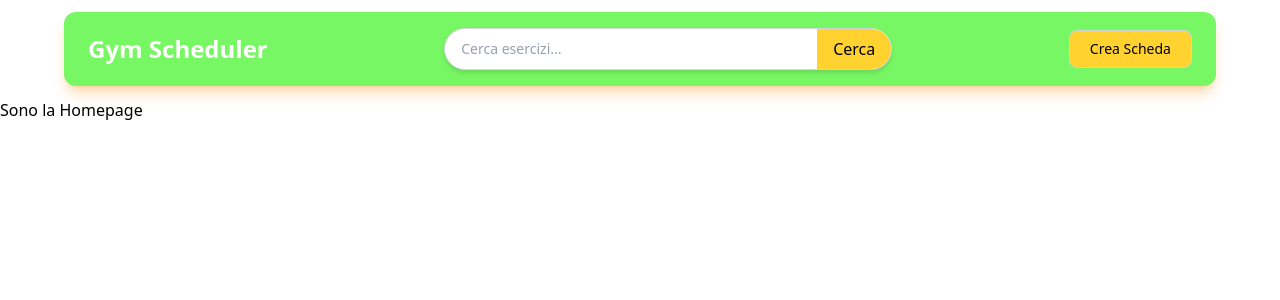
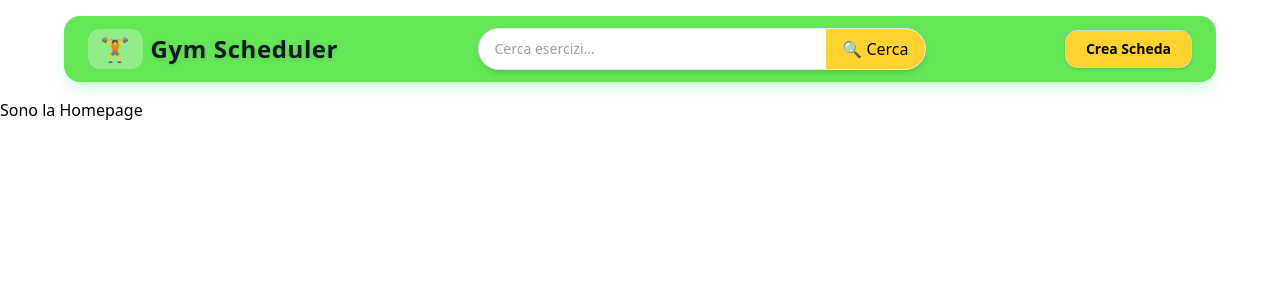
Before and after one commit to Sebastiano-Pizzata/nextjs-gym-exercise-manager, a Next.js app: page / in a window 1280 px wide. Shown: the top 300 px of the page. Built offline with nearby package versions, Linux system fonts and the light colour scheme.

Commit message:
ADD: navbar style changes

```diff
--- a/src/app/layout.tsx
+++ b/src/app/layout.tsx
@@ -16,32 +16,36 @@ export default function RootLayout({
     <html lang="en">
       <body>
 
-        {/* NAVBAR SOPRA AL CONTENUTO */}
-        <nav className="bg-[#78F764] text-white shadow-lg shadow-orange-400/30 sticky top-0 z-50 rounded-xl w-[90%] mx-auto my-3 px-6 py-4 transition-all">
+        <nav className="bg-[#64E657] text-gray-900 sticky top-0 z-50 rounded-2xl w-[90%] mx-auto my-4 px-6 py-3 shadow-lg shadow-green-300/30 backdrop-blur-md transition-all duration-300">
           <div className="max-w-6xl mx-auto flex items-center justify-between flex-wrap gap-4">
 
             {/* Logo */}
-            <div className="text-2xl font-semibold cursor-pointer">
-              Gym Scheduler
+            <div className="text-2xl font-bold tracking-wide cursor-pointer flex items-center gap-2">
+              <span className="px-3 py-1 bg-white/30 rounded-xl backdrop-blur-sm">
+                🏋️
+              </span>
+              <span className="drop-shadow">Gym Scheduler</span>
             </div>
 
             {/* Searchbar */}
             <div className="w-full max-w-md order-3 md:order-none">
-              <div className="flex items-center bg-white border border-gray-300 rounded-full shadow-md">
+              <div className="flex items-center bg-white border border-gray-200 rounded-full shadow-md focus-within:ring-2 focus-within:ring-green-400 transition">
                 <input
                   type="text"
                   placeholder="Cerca esercizi..."
                   className="flex-1 px-4 py-2 text-gray-700 bg-transparent outline-none text-sm"
                 />
-                <button className="bg-amber-300 hover:bg-amber-400 text-black px-4 py-2 rounded-r-full transition">
-                  Cerca
+
+                <button className="flex items-center gap-1 bg-amber-300 hover:bg-amber-400 text-black px-4 py-2 rounded-r-full transition-all font-medium">
+                  🔍
+                  <span className="hidden sm:block">Cerca</span>
                 </button>
               </div>
             </div>
 
-            {/* Bottone */}
+            {/* Button */}
             <div className="flex-shrink-0">
-              <button className="px-5 py-2 bg-amber-300 hover:bg-amber-400 text-black border border-gray-300 rounded-lg text-sm font-medium transition">
+              <button className="px-5 py-2 bg-amber-300 hover:bg-amber-400 text-black border border-gray-300 rounded-xl text-sm font-semibold shadow-sm hover:shadow-md transition-all duration-200">
                 Crea Scheda
               </button>
             </div>
@@ -49,6 +53,7 @@ export default function RootLayout({
           </div>
         </nav>
 
+
         {children}
       </body>
     </html>
```
